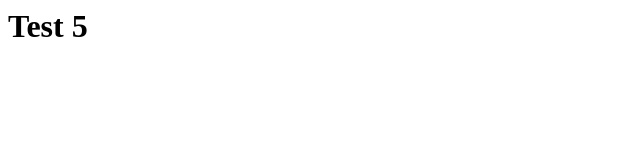
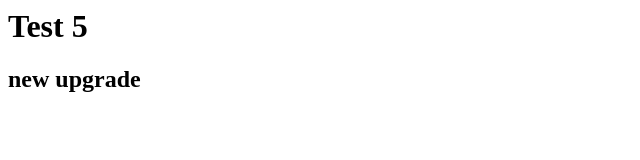
Before and after one commit to ihormedvid/github-advanced, a plain HTML site: page index.html in a window 1280 px wide. Shown: the whole page, without its empty margins (0-640 px from the left). Drawn offline with Linux system fonts and the light colour scheme.

Commit message:
upgrade(new header) index.html

```diff
--- a/index.html
+++ b/index.html
@@ -1 +1,2 @@
 <h1>Test 5</h1>
+<h2>new upgrade</h2>
```
